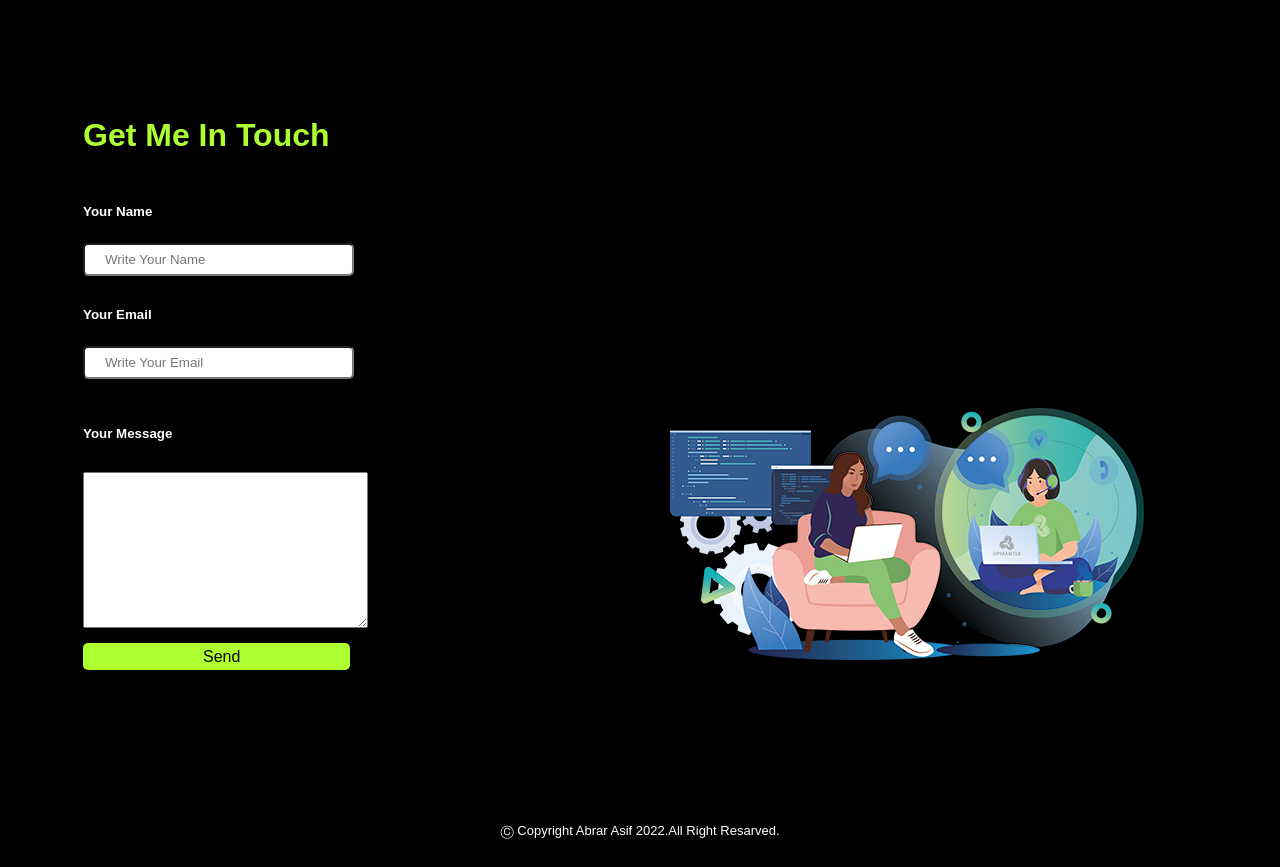
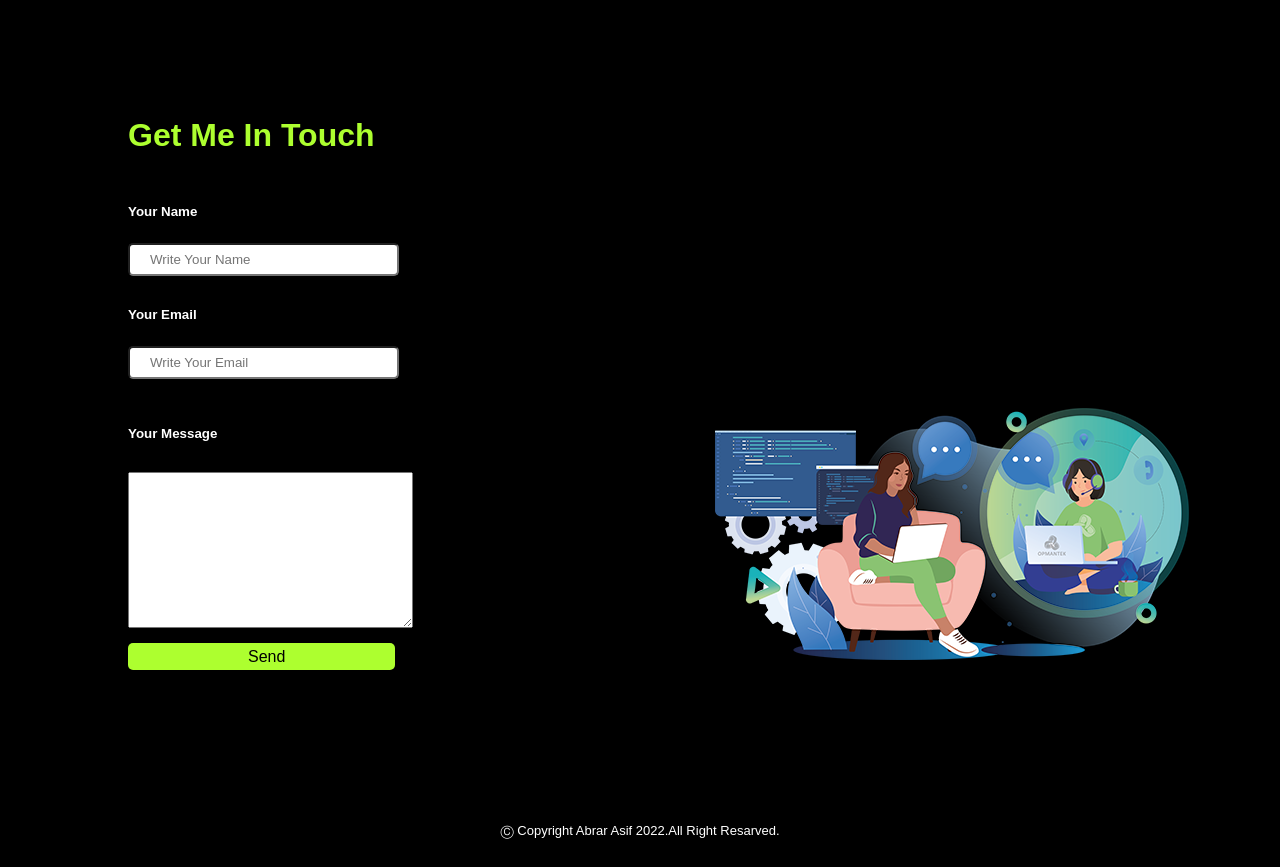
Before and after one commit to abrarasif11/Eid-task2, a plain HTML site: page index.html in a window 1280 px wide. Shown: the part 1270-2137 px from the top of the page. Drawn offline with Linux system fonts and the light colour scheme.

Commit message:
liitlebitchange

```diff
--- a/nav.css
+++ b/nav.css
@@ -122,11 +122,11 @@ nav ul{
 }
 .div-7{
     margin-top: 120px;
-    margin-left: 75px;
+    margin-left: 120px;
 }
 .div-8{
     margin-top: 50px;
-    margin-left: 75px;
+    margin-left: 120px;
 }
 #name{
     color: white;
@@ -141,7 +141,7 @@ nav ul{
     border-radius: 5px;
 }
 .div-9{
-    margin-left: 75px;
+    margin-left: 120px;
 
 }
 #send-button{
```
